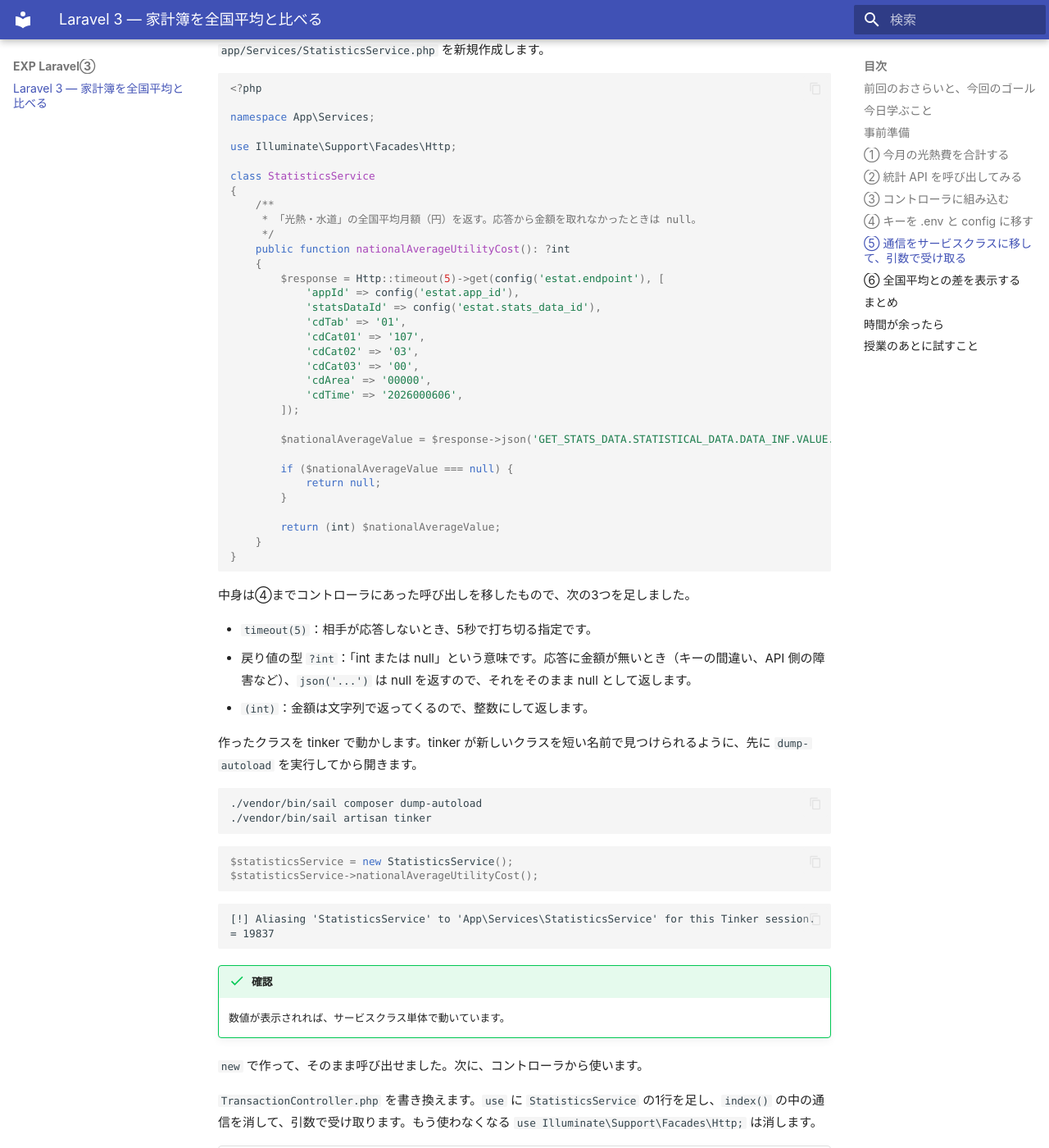
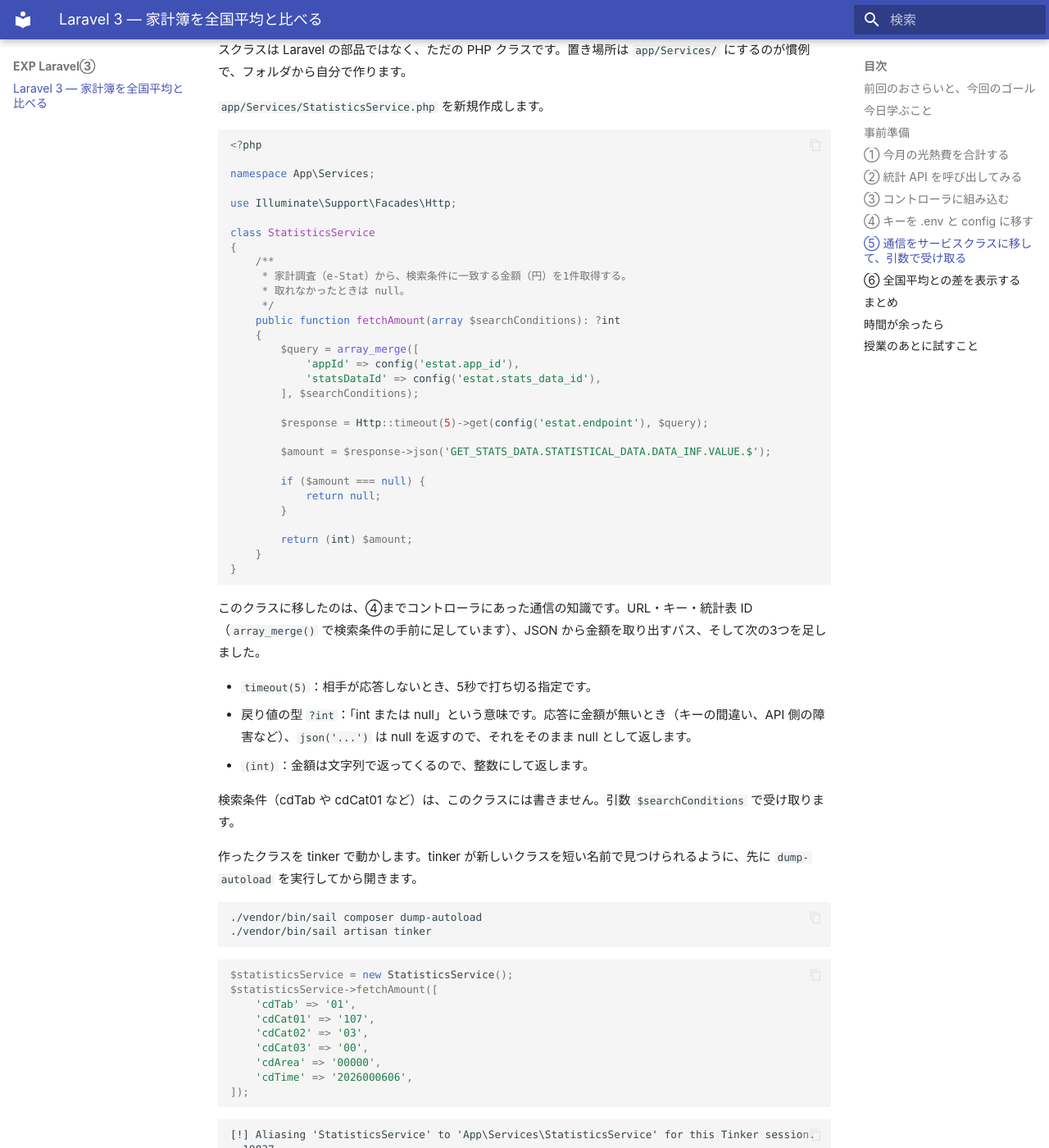
Before and after one commit to abekdwight/gslabo-lesson5, an MkDocs documentation site: the page built from docs/index.md, in a window 1280 px wide and 1400 px high, scrolled down 11102 px. Shown: the whole window at 82% size. Built offline with MkDocs 1.6.1 and Material for MkDocs 9.7.7, drawn with Linux system fonts in a browser that asks for light colours; some of the changed text lies outside the part shown.

Commit message:
redesign service as request abstraction taking search conditions

````diff
--- a/docs/index.md
+++ b/docs/index.md
@@ -18,7 +18,7 @@
 | ------------------------------------------------- | ------------------------------------------------------- |
 | `.env`                                            | `ESTAT_APP_ID` を1行追加する                            |
 | `config/estat.php`                                | 新規作成。API の設定をまとめる                          |
-| `app/Services/StatisticsService.php`              | 新規作成。e-Stat から全国平均を取得する                 |
+| `app/Services/StatisticsService.php`              | 新規作成。e-Stat との通信を受け持つ                     |
 | `app/Http/Controllers/TransactionController.php`  | `index()` で合計を集計し、サービスクラスを受け取る      |
 | `resources/views/transactions/index.blade.php`    | 比較の表示を足す                                        |
 
@@ -885,7 +885,9 @@ config('estat.app_id');
 
 ## ⑤ 通信をサービスクラスに移して、引数で受け取る
 
-`index()` が長くなりました。一覧の取得、集計、外部との通信、ビューへの受け渡しが、1つのメソッドに入っています。このうち外部のサービスとの通信は、コントローラに直接書かず、通信だけを受け持つクラスに分けて置くのが定石です。コントローラの仕事はリクエストを受けて結果をビューに渡すことで、どの URL をどんなパラメータで呼ぶかは、別の関心事だからです。この形のクラスを**サービスクラス**と呼びます。
+`index()` が長くなりました。一覧の取得、集計、外部との通信、ビューへの受け渡しが、1つのメソッドに入っています。このうち外部のサービスとの通信は、コントローラに直接書かず、通信だけを受け持つクラスに分けて置くのが定石です。この形のクラスを**サービスクラス**と呼びます。
+
+分け方には線があります。サービスクラスが受け持つのは**通信の知識**（どの URL を、どのキーで、どんな形で呼び、応答のどこから値を取るか）だけです。**何を取るか**（検索条件）は、家計簿側の決めごとなので、呼ぶ側が渡します。
 
 これまでのクラスと違って、`make:controller` や `make:request` のような生成コマンドはありません。サービスクラスは Laravel の部品ではなく、ただの PHP クラスです。置き場所は `app/Services/` にするのが慣例で、フォルダから自分で作ります。
 
@@ -901,37 +903,36 @@ use Illuminate\Support\Facades\Http;
 class StatisticsService
 {
     /**
-     * 「光熱・水道」の全国平均月額（円）を返す。応答から金額を取れなかったときは null。
+     * 家計調査（e-Stat）から、検索条件に一致する金額（円）を1件取得する。
+     * 取れなかったときは null。
      */
-    public function nationalAverageUtilityCost(): ?int
+    public function fetchAmount(array $searchConditions): ?int
     {
-        $response = Http::timeout(5)->get(config('estat.endpoint'), [
+        $query = array_merge([
             'appId' => config('estat.app_id'),
             'statsDataId' => config('estat.stats_data_id'),
-            'cdTab' => '01',
-            'cdCat01' => '107',
-            'cdCat02' => '03',
-            'cdCat03' => '00',
-            'cdArea' => '00000',
-            'cdTime' => '2026000606',
-        ]);
+        ], $searchConditions);
 
-        $nationalAverageValue = $response->json('GET_STATS_DATA.STATISTICAL_DATA.DATA_INF.VALUE.$');
+        $response = Http::timeout(5)->get(config('estat.endpoint'), $query);
 
-        if ($nationalAverageValue === null) {
+        $amount = $response->json('GET_STATS_DATA.STATISTICAL_DATA.DATA_INF.VALUE.$');
+
+        if ($amount === null) {
             return null;
         }
 
-        return (int) $nationalAverageValue;
+        return (int) $amount;
     }
 }
 ```
 
-中身は④までコントローラにあった呼び出しを移したもので、次の3つを足しました。
+このクラスに移したのは、④までコントローラにあった通信の知識です。URL・キー・統計表 ID（`array_merge()` で検索条件の手前に足しています）、JSON から金額を取り出すパス、そして次の3つを足しました。
 
 - `timeout(5)`：相手が応答しないとき、5秒で打ち切る指定です。
 - 戻り値の型 `?int`：「int または null」という意味です。応答に金額が無いとき（キーの間違い、API 側の障害など）、`json('...')` は null を返すので、それをそのまま null として返します。
 - `(int)`：金額は文字列で返ってくるので、整数にして返します。
+
+検索条件（cdTab や cdCat01 など）は、このクラスには書きません。引数 `$searchConditions` で受け取ります。
 
 作ったクラスを tinker で動かします。tinker が新しいクラスを短い名前で見つけられるように、先に `dump-autoload` を実行してから開きます。
 
@@ -942,7 +943,14 @@ class StatisticsService
 
 ```php
 $statisticsService = new StatisticsService();
-$statisticsService->nationalAverageUtilityCost();
+$statisticsService->fetchAmount([
+    'cdTab' => '01',
+    'cdCat01' => '107',
+    'cdCat02' => '03',
+    'cdCat03' => '00',
+    'cdArea' => '00000',
+    'cdTime' => '2026000606',
+]);
 ```
 
 ```
@@ -956,7 +964,7 @@ $statisticsService->nationalAverageUtilityCost();
 
 `new` で作って、そのまま呼び出せました。次に、コントローラから使います。
 
-`TransactionController.php` を書き換えます。`use` に `StatisticsService` の1行を足し、`index()` の中の通信を消して、引数で受け取ります。もう使わなくなる `use Illuminate\Support\Facades\Http;` は消します。
+`TransactionController.php` を書き換えます。`use` に `StatisticsService` の1行を足し、`index()` からは通信を消して、検索条件だけを残します。条件は、引数で受け取ったサービスに渡します。もう使わなくなる `use Illuminate\Support\Facades\Http;` は消します。
 
 === "書き換える部分"
 
@@ -976,10 +984,20 @@ $statisticsService->nationalAverageUtilityCost();
             ->whereBetween('occurred_at', [now()->startOfMonth()->format('Y-m-d'), now()->endOfMonth()->format('Y-m-d')])
             ->sum('amount');
 
+        $utilityCostSearchConditions = [
+            'cdTab' => '01',
+            'cdCat01' => '107',
+            'cdCat02' => '03',
+            'cdCat03' => '00',
+            'cdArea' => '00000',
+            'cdTime' => '2026000606',
+        ];
+        $nationalAverageUtilityCost = $statisticsService->fetchAmount($utilityCostSearchConditions);
+
         return view('transactions.index', [
             'transactions' => $transactions,
             'thisMonthUtilityTotal' => $thisMonthUtilityTotal,
-            'nationalAverageUtilityCost' => $statisticsService->nationalAverageUtilityCost(),
+            'nationalAverageUtilityCost' => $nationalAverageUtilityCost,
         ]);
     }
     ```
@@ -1012,10 +1030,20 @@ $statisticsService->nationalAverageUtilityCost();
                 ->whereBetween('occurred_at', [now()->startOfMonth()->format('Y-m-d'), now()->endOfMonth()->format('Y-m-d')])
                 ->sum('amount');
 
+            $utilityCostSearchConditions = [
+                'cdTab' => '01',
+                'cdCat01' => '107',
+                'cdCat02' => '03',
+                'cdCat03' => '00',
+                'cdArea' => '00000',
+                'cdTime' => '2026000606',
+            ];
+            $nationalAverageUtilityCost = $statisticsService->fetchAmount($utilityCostSearchConditions);
+
             return view('transactions.index', [
                 'transactions' => $transactions,
                 'thisMonthUtilityTotal' => $thisMonthUtilityTotal,
-                'nationalAverageUtilityCost' => $statisticsService->nationalAverageUtilityCost(),
+                'nationalAverageUtilityCost' => $nationalAverageUtilityCost,
             ]);
         }
 
@@ -1086,12 +1114,12 @@ $statisticsService->nationalAverageUtilityCost();
 
 !!! success "確認"
 
-    **見た目が何も変わらないことが成功です。** 表示は④までと同じで、違いはコードの側にあります。外部との通信が StatisticsService の1箇所にまとまり、`index()` は集計と受け渡しに戻りました。
+    **見た目が何も変わらないことが成功です。** 表示は④までと同じで、違いはコードの側にあります。通信の知識が StatisticsService にまとまり、`index()` に残ったのは検索条件と受け渡しです。
 
 !!! warning "つまずきポイント：エラーになる・平均が出ない"
 
     - `Class "App\Services\StatisticsService" does not exist`：コントローラの `use App\Services\StatisticsService;` の書き忘れか、ファイルの置き場所・`namespace App\Services;` の書き間違いです。
-    - 合計だけが表示される：平均が null です。tinker で `(new StatisticsService())->nationalAverageUtilityCost()` を実行して、②のつまずきポイント（`RESULT` の見方）で理由を確かめてください。
+    - 合計だけが表示される：平均が null です。この節の tinker と同じ `fetchAmount([...])` をもう一度実行して、②のつまずきポイント（`RESULT` の見方）で理由を確かめてください。
 
 ### 引数は Laravel が用意している
 
@@ -1204,7 +1232,7 @@ app(StatisticsService::class);
 - 集計はクエリメソッド（`whereIn`・`whereBetween`・`sum`）で組み立てて、データベースに計算させる。
 - 外部 API は `Http::get()` で呼び出し、`->json('キー.キー')` で値を取り出す。
 - API キーは `.env` に置き、`config/estat.php` を経由して `config('estat.app_id')` で読む。`env()` を書くのは config の中だけ。
-- 外部との通信はサービスクラスに分けて置く。サービスクラスはただの PHP クラスで、`app/Services/` に手で作る。
+- 外部との通信はサービスクラスに分けて置く。サービスクラスが受け持つのは通信の知識で、何を取るか（検索条件）は呼ぶ側が渡す。サービスクラスはただの PHP クラスで、`app/Services/` に手で作る。
 - コントローラの引数は、型宣言を見てサービスコンテナが用意している。自作クラスも、Request も、モデルも、同じ仕組みで渡されている。
 
 家計簿は、登録・一覧・編集・削除、操作の結果表示、入力の検証、そして外部データとの比較まで持つアプリになりました。ここまでで完成です。
@@ -1315,6 +1343,6 @@ Note: Using configuration file /var/www/html/phpstan.neon.
 
 ## 授業のあとに試すこと
 
-- **電気・ガス・水道の内訳を出す**：`cdCat01` を `108,109,111`（電気代・ガス代・上下水道料）にすると、`VALUE` が3件の配列で返ります（2026年6月の全国平均は、電気代 9,948円・ガス代 4,233円・上下水道料 5,269円）。1件のときと形が変わるので、tinker で `VALUE` までを取り出して、`@cat01` ごとの金額を取り出してみてください。
-- **世帯人数で比べる**：`cdCat03` は世帯人員の指定です。`00`（平均）のほかに、`01`（2人）〜`05`（6人以上）があります。自分の世帯に合わせて変えると、比較が実態に近づきます。
+- **電気・ガス・水道の内訳を出す**：検索条件の `cdCat01` を `108`（電気代）・`109`（ガス代）・`111`（上下水道料）に変えて `fetchAmount()` を3回呼ぶと、内訳が取れます（2026年6月の全国平均は、電気代 9,948円・ガス代 4,233円・上下水道料 5,269円）。
+- **世帯人数で比べる**：検索条件の `cdCat03` は世帯人員の指定です。`00`（平均）のほかに、`01`（2人）〜`05`（6人以上）があります。自分の世帯に合わせて変えると、比較が実態に近づきます。
 - **自分の API キーを取る**：appId は [e-Stat の利用登録](https://www.e-stat.go.jp/api/) で無料で発行できます。`.env` のキーを自分のものに差し替えれば、このアプリは自分のキーだけで動きます。
````
